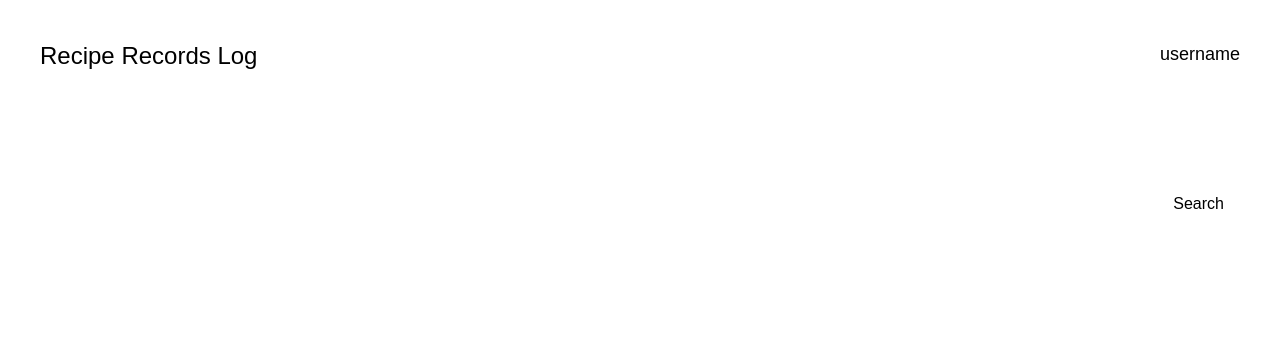
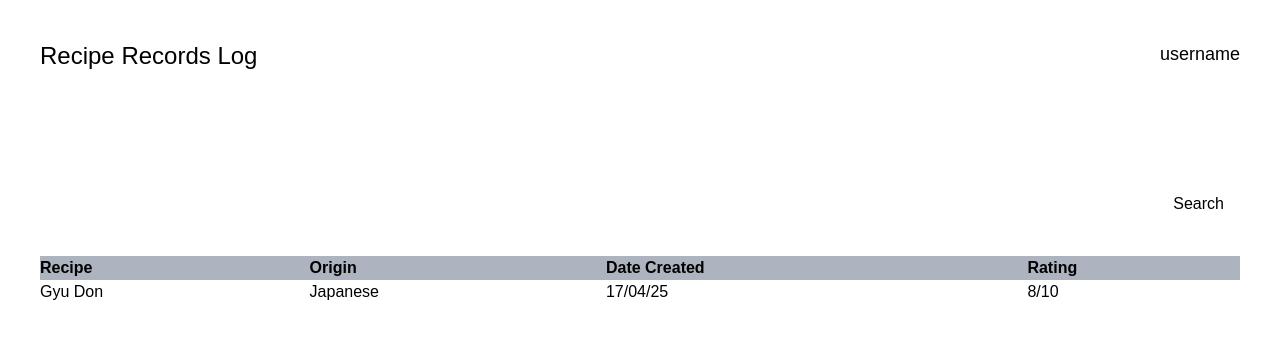
Before and after one commit to jjjoe1010/recipe-record, a Next.js app: page / in a window 1280 px wide. Shown: the top 338 px of the page. Built offline with nearby package versions, Linux system fonts and the light colour scheme.

Commit message:
changed p tags into table tags to create table essentially created table on the website created a hover function for user to know which recipe they are hovering on

```diff
--- a/src/app/page.tsx
+++ b/src/app/page.tsx
@@ -29,6 +29,23 @@ export default function Home() {
           </form>
         </div>
       </div>
+      <div className="px-10">
+        <table className="table-fixed min-w-full">
+          <tr className="text-left bg-gray-400/80">
+            <th>Recipe</th>
+            <th>Origin</th>
+            <th>Date Created</th>
+            <th>Rating</th>
+          </tr>
+          <tr className=" hover:bg-gray-300">
+            <td className="text-left">Gyu Don</td>
+            <td className="text-left">Japanese</td>
+            <td className="text-left">17/04/25</td>
+            <td className="text-left">8/10</td>
+          </tr>
+        </table>
+      </div>
     </section>
   );
 }
+[]
```
Also changed, not shown: src/app/globals.css (line endings or trailing spaces).
